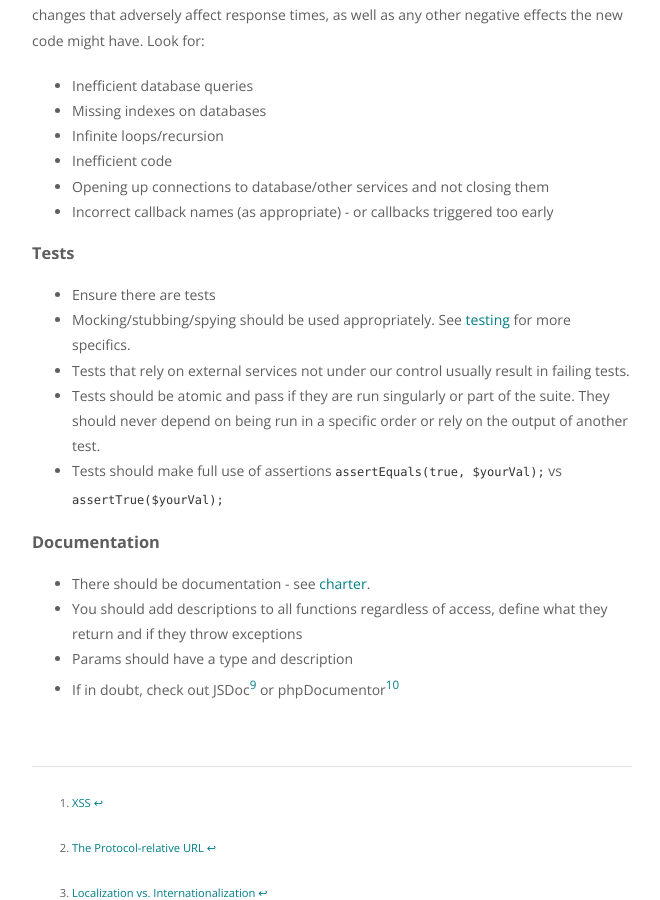
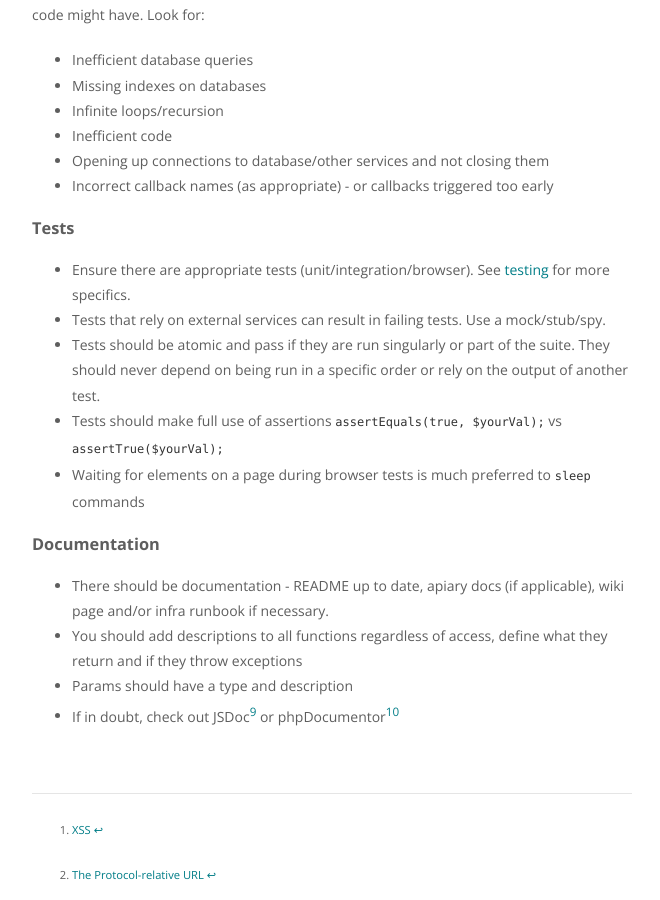
Before and after one commit to ellerbrock/talis.github.io, a Jekyll site: the page built from topics/code-standards.md, in a window 1280 px wide and 900 px high, scrolled down 1359 px. Shown: the whole window, without its empty margins (488-1148 px from the left). Built offline with Jekyll 4.4.1, drawn with Linux system fonts in a browser that asks for light colours; some of the changed text lies outside the part shown.

Commit message:
More updates

````diff
--- a/topics/code-standards.md
+++ b/topics/code-standards.md
@@ -28,17 +26,18 @@
 * Look out for missing/badly named/misspelt tags.
 * If introducing a new external dependency, the appropriate version should be locked on to.
 * Pick up issues that could/should have been picked up by a linter. If there is no linter, question why it hasn't been added.
-* Code smells:[^5]
-    * Repetitive code - DRY [^6]
-    * Large classes
-    * Poor separation of concerns[^7]
-    * Repetitive code
-    * Badly named file/class names
-    * Undefined and redundant variables
-    * Unnecessary code where a command might do the trick
-    * Does the code look complicated and is it hard to understand? KISS. [^8]
-    * Use constants
-    * ```// Are there enough comments in the code?```
+
+### Code smells:[^5]
+* Repetitive code - DRY [^6]
+* Large classes
+* Poor separation of concerns[^7]
+* Repetitive code
+* Badly named file/class names
+* Undefined and redundant variables
+* Unnecessary code where a command might do the trick
+* Does the code look complicated and is it hard to understand? KISS. [^8]
+* Use constants
+* ```// Are there enough comments in the code?```
 
 ### Performance
 We need to be mindful of how our applications perform on many levels. We should look for changes that adversely
@@ -52,15 +51,16 @@
 * Incorrect callback names (as appropriate) - or callbacks triggered too early
 
 ### Tests
-* Ensure there are tests
-* Mocking/stubbing/spying should be used appropriately. See [testing](testing.html) for more specifics.
-* Tests that rely on external services not under our control usually result in failing tests.
+* Ensure there are appropriate tests (unit/integration/browser). See [testing](testing.html) for more specifics.
+* Tests that rely on external services can result in failing tests. Use a mock/stub/spy.
 * Tests should be atomic and pass if they are run singularly or part of the suite. They should never depend on
 being run in a specific order or rely on the output of another test.
 * Tests should make full use of assertions ```assertEquals(true, $yourVal);``` vs ```assertTrue($yourVal);```
+* Waiting for elements on a page during browser tests is much preferred to `sleep` commands
 
 ### Documentation
-* There should be documentation - see [charter](charter.html).
+* There should be documentation - README up to date, apiary docs (if applicable), wiki page and/or infra runbook
+if necessary.
 * You should add descriptions to all functions regardless of access, define what they return and if they throw
 exceptions
 * Params should have a type and description
````
Also changed, not shown: other parts of topics/code-standards.md (+2 -4 lines).
